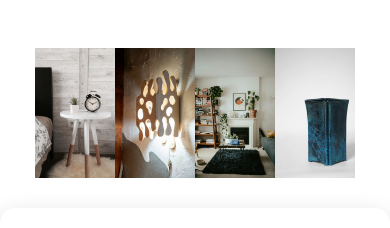
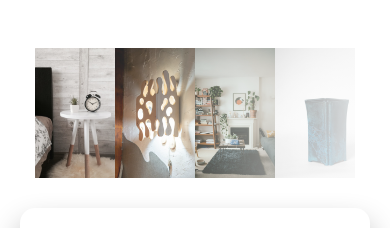
Before and after one commit to ClementYanez/ecf-webwares, a Vue app: page /admin-orders in a window 390 px wide. Shown: the part 492-720 px from the top of the page. Built offline with nearby package versions, Linux system fonts and the light colour scheme.

Commit message:
gradient

```diff
--- a/src/components/LandingComponent.vue
+++ b/src/components/LandingComponent.vue
@@ -1,16 +1,9 @@
 <template>
   <div class="cont-global">
     <div class="cont-image">
-      <div
-        v-for="product in lastImages"
-        :key="product.id"
-        class="image-product"
-      >
-        <img
-          :src="getImagePath(product.image)"
-          :alt="product.titre"
-          class="image-unique"
-        />
+      <div class="color-gradient"></div>
+      <div v-for="product in lastImages" :key="product.id" class="image-product">
+        <img :src="getImagePath(product.image)" :alt="product.titre" class="image-unique" />
         <img />
       </div>
       <div class="fondu"></div>
@@ -18,11 +11,7 @@
 
     <div class="cont-info">
       <h3>Inscrivez-vous dès maintenant et commencez à remplir vos stocks !</h3>
-      <ButtonComponent
-        text="Inscrivez-vous"
-        color="#CA8465"
-        @click="redirectToSignup"
-      />
+      <ButtonComponent text="Inscrivez-vous" color="#CA8465" @click="redirectToSignup" />
       <p>
         Ou connectez-vous
         <u style="cursor: pointer" @click="redirectToLogin">ici</u> et commencez
@@ -91,6 +80,17 @@ export default {
   display: flex;
   flex-direction: column;
   margin-top: 50px;
+  position: relative;
+}
+
+.color-gradient {
+  background: linear-gradient(to bottom, #ffffff00 0%, #ffffff48 50%, #ffffffd7 100%);
+  width: 140px;
+  height: 800px;
+  z-index: 2;
+  position: absolute;
+  left: 0;
+  top: 0;
 }
 
 .image-unique {
@@ -108,7 +108,6 @@ export default {
   box-shadow: 0 16px 30px rgba(0, 0, 0, 0.3);
   transition: box-shadow 0.3s ease;
   text-align: center;
-
   display: flex;
   flex-direction: column;
   justify-content: center;
@@ -135,13 +134,35 @@ export default {
 
   .cont-info {
     max-width: 550px;
+    margin: 0 20px;
+  }
+
+  .color-gradient {
+    background: linear-gradient(to right, #ffffff00 0%, #ffffff48 50%, #ffffffd7 100%);
+    width: 600px;
+    height: 200px;
+    z-index: 2;
+    position: absolute;
+    left: 0;
+    top: 0;
   }
 }
 
-@media only screen and (max-width: 550px) {
+@media only screen and (max-width: 650px) {
+
   .image-unique {
     width: 80px;
     height: 130px;
   }
+
+  .color-gradient {
+    width: 320px;
+    height: 130px;
+  }
+
+  .cont-info {
+    max-width: 350px;
+    margin: 0 20px;
+  }
 }
 </style>
--- a/src/views/AdminUsers.vue
+++ b/src/views/AdminUsers.vue
@@ -471,6 +471,19 @@ p {
     padding: 20px 40px;
   }
 
+  .edit-input {
+    width: 80%;
+    margin: 10px 0;
+  }
+
+  .edit {
+    display: flex;
+    flex-direction: column;
+    justify-content: center;
+    align-items: center;
+    width: 100%;
+  }
+
 
 }
 
```
